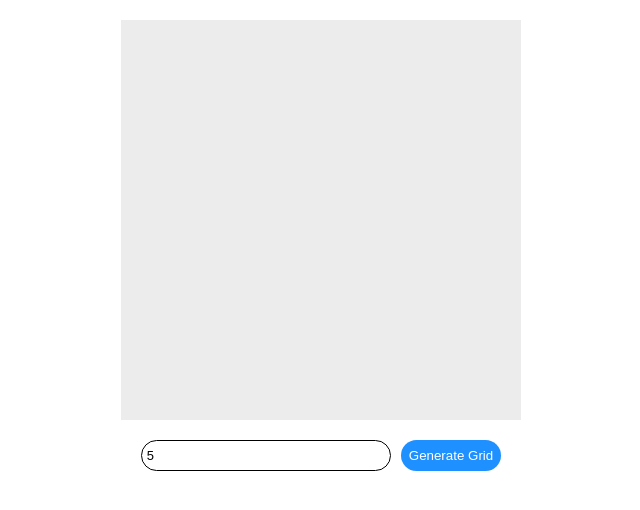
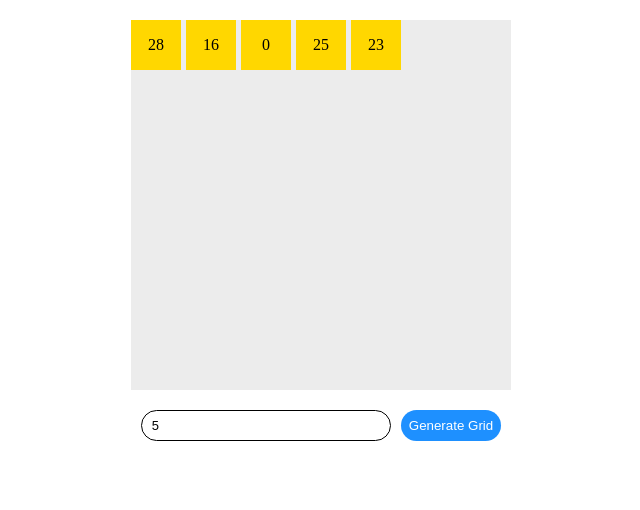
Before and after one commit to Abdulrazak-idris/Grid_of_squares, a plain HTML site: page index.html in a window 1280 px wide. Both pictures are taken after typing "5" into the empty fields and a click on the button "Generate Grid". Shown: the whole page, without its empty margins (319-959 px from the left). Drawn offline with Linux system fonts and the light colour scheme.

Commit message:
Added functionalities

```diff
--- a/index.html
+++ b/index.html
@@ -3,6 +3,7 @@
 <head>
     <meta charset="UTF-8">
     <meta name="viewport" content="width=device-width, initial-scale=1.0">
+    <script src="script.js" defer></script>
     <link rel="stylesheet" href="style.css">
     <title>Grid of squares</title>
 </head>
--- a/script.js
+++ b/script.js
@@ -0,0 +1,37 @@
+let container = document.querySelector(".container");
+let btn = document.querySelector(".btn");
+let input = document.querySelector("input");
+let grid = document.querySelector(".grid")
+
+
+btn.addEventListener("click", () => {
+     let inputValue = input.value;
+        if (inputValue > 0 && inputValue < 31) {
+            for (let i = 0; i < inputValue; i++) {
+                let newElement = document.createElement("div");
+                newElement.className = "grid"
+                let divNumber = Math.round((Math.random() * 30));
+                let divs = Array.from(container.getElementsByClassName("grid"));
+                for (let j = 0; j < divs.length; j++) {
+                    // do {
+                    //     divNumber = Math.round((Math.random() * 30));
+                    // } while (+(divs[j]) === divNumber);
+                    while (+(divs[j].innerHTML) === divNumber) {
+                        divNumber = Math.round((Math.random() * 30));
+                    }
+                }
+                newElement.textContent = divNumber;
+                container.appendChild(newElement)
+            }
+        } else if (inputValue === "") {
+            alert("Input is empty")
+        } else {
+            alert("Your number does not range from 1-30");
+            alert("Please try again");
+            input.value = "";
+        }
+})
+
+grid.addEventListener("click", (event) => {
+    event.target.style.backgroundColor = "red";
+})
--- a/style.css
+++ b/style.css
@@ -4,10 +4,6 @@
     box-sizing: border-box;
 }
 
-body {
-    height: 100%;
-    width: 100vw;
-}
 
 .btn {
     padding: 0.3rem 0.5rem;
@@ -23,9 +19,13 @@ body {
 }
 
 .container {
+    display: flex;
+    align-content: start;
+    flex-wrap: wrap;
+    gap: 5px;
     background-color: #ececec;
-    height: 400px;
-    width: 400px;
+    height: 370px;
+    width: 380px;
     margin: 20px auto;
 }
 
@@ -33,7 +33,7 @@ input {
     border-radius: 20px;
     border: 1px solid black;
     font-size: small;
-    padding: 7px 5px;
+    padding: 7px 10px;
     outline: none;
     width: 250px;
 }
@@ -43,3 +43,30 @@ input {
     justify-content: center;
     gap: 10px;
 }
+
+@keyframes pop {
+    0% {
+        transform: scale(1);
+    }
+
+    25% {
+        transform: scale(5);
+    }
+
+    50% {
+        transform: rotate(90deg);
+        background-color: red;
+    }
+    100% {
+        transform: rotate(0);
+    }
+}
+
+.grid {
+    display: flex;
+    justify-content: center;
+    align-items: center;
+    background-color: gold;
+    height: 50px;
+    width: 50px;
+}
```
Also changed, not shown: 1 other file.
